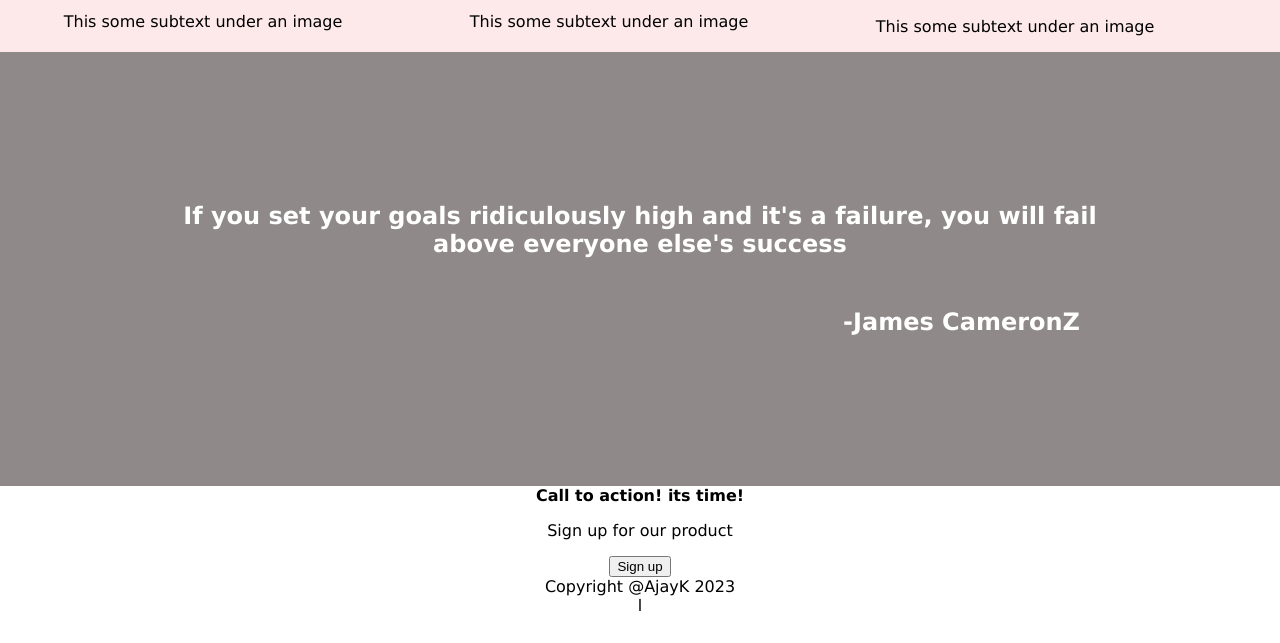
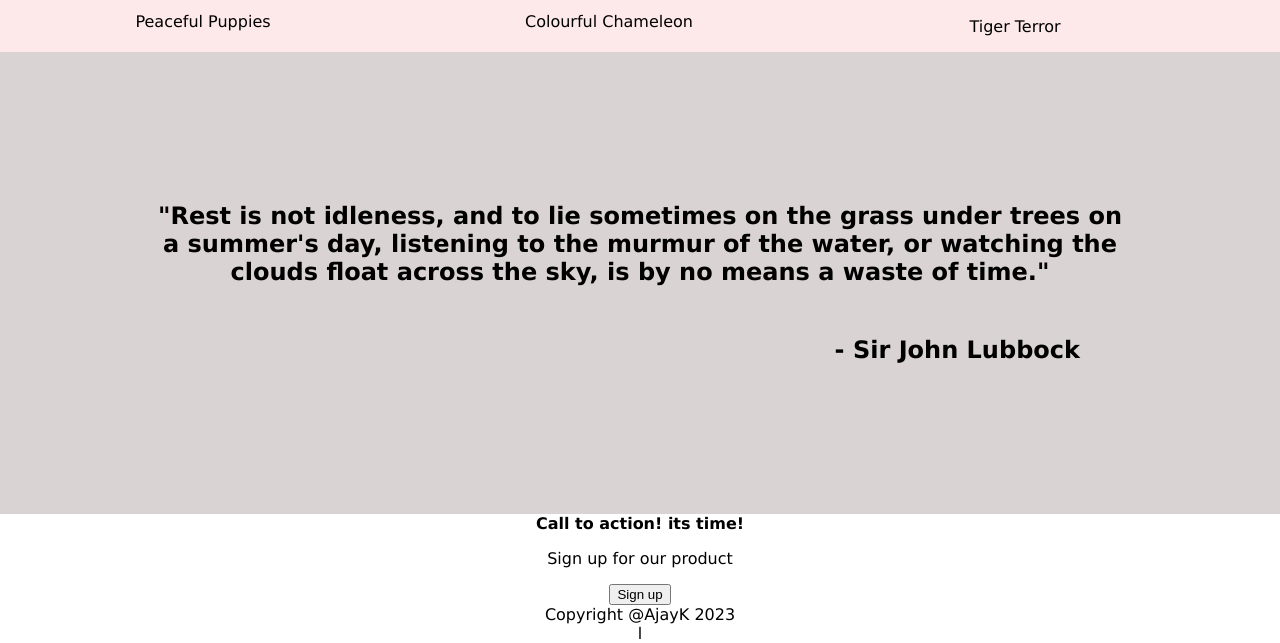
Before and after one commit to A-K-007/Landing-page, a plain HTML site: page index.html in a window 1280 px wide. Shown: the part 961-1604 px from the top of the page. Before the commit the page ends 1576 px from the top, so only its background shows below. Drawn offline with Linux system fonts and the light colour scheme.

Commit message:
Content changed

```diff
--- a/index.html
+++ b/index.html
@@ -26,7 +26,7 @@
                     <div class="section1">
 
                         <div>
-                            <h1 class="title">This website is awesome</h1>
+                            <h1 class="title">In Nature, Nothing Is Perfect And Everything Is Perfect</h1>
                             <p class="para">Lorem ipsum dolor sit amet consectetur, adipisicing elit. Tempore quaerat maxime natus, exercitationem minus, sit explicabo culpa, ut voluptatum dignissimos ducimus fugiat reprehenderit? Iste eius sint laudantium in nisi. Corrupti.</p>
                             <button class="btn">Sign up</button>
                         </div>
@@ -42,26 +42,26 @@
                 <div class="section2">
 
                     <div class="random">
-                        <strong class="random-info">Some random information.</strong>
+                        <strong class="random-info">World of wonders</strong>
                     </div>
                     <div>
 
                         <div class="random-img">
                             <div>
                                 <img class="img-all" src="img/pexels-chevanon-photography-1108099.jpg" alt="dog-img">
-                                <p>This some subtext under an image</p>
+                                <p>Peaceful Puppies</p>
                             </div>
                             <div>
                                 <img class="img-all" src="img/pexels-george-lebada-567540.jpg" alt="camelion-img">
-                                <p>This some subtext under an image</p>
+                                <p>Colourful Chameleon</p>
                             </div>
                             <div>
                                 <img class="img-all" src="img/pexels-george-desipris-792381.jpg" alt="tiger-img">
-                                <p>This some subtext under an image</p>
+                                <p>Tiger Terror</p>
                             </div>
                             <div>
                                 <img class="img-all" src="img/pexels-pixabay-86596.jpg" alt="owl-img">
-                                <p>This some subtext under an image</p>
+                                <p>Obtrusive Owl</p>
                             </div>
                         </div>
 
@@ -69,9 +69,9 @@
                 </div>
             </section>
             <div class="quotes">
-                <p class="para2">If you set your goals ridiculously high and it's a failure, you will fail above everyone else's success</p>
+                <p class="para2">"Rest is not idleness, and to lie sometimes on the grass under trees on a summer's day, listening to the murmur of the water, or watching the clouds float across the sky, is by no means a waste of time." </p>
                 <div class="quote-auther">
-                    <span>-James CameronZ</span>
+                    <span>- Sir John Lubbock</span>
                 </div>
             </div>
 
--- a/styles.css
+++ b/styles.css
@@ -76,8 +76,8 @@ a {
 }
 .quotes {
     padding: 100px;
-    background-color: #8f8989;
-    color: white;
+    background-color: #dad3d3;
+    color: black;
     margin: 0px;
     font-size: 1.5rem;
     font-weight: bold;
```
